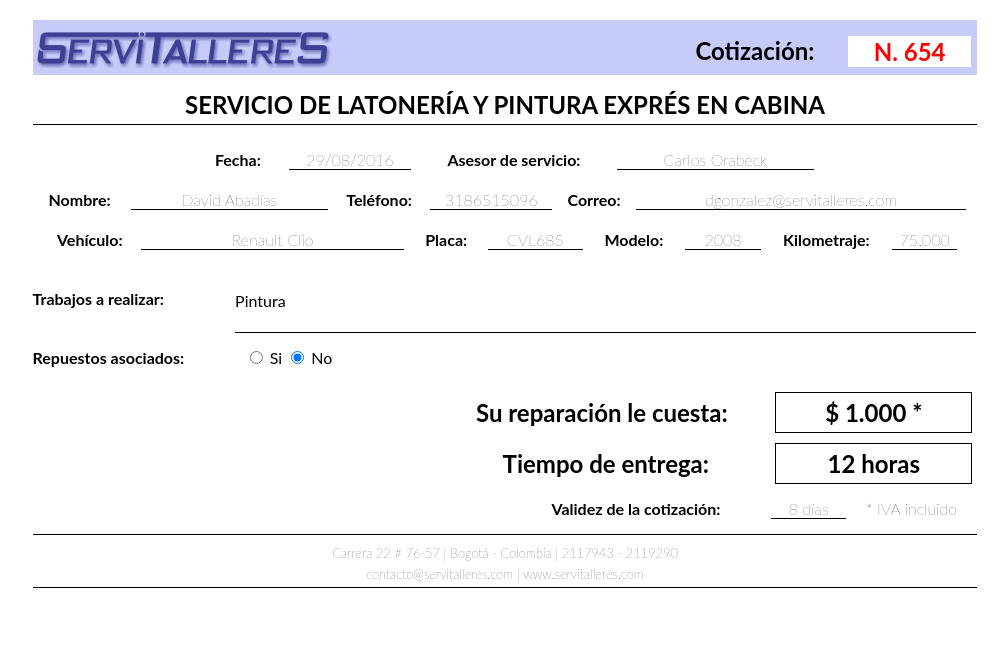
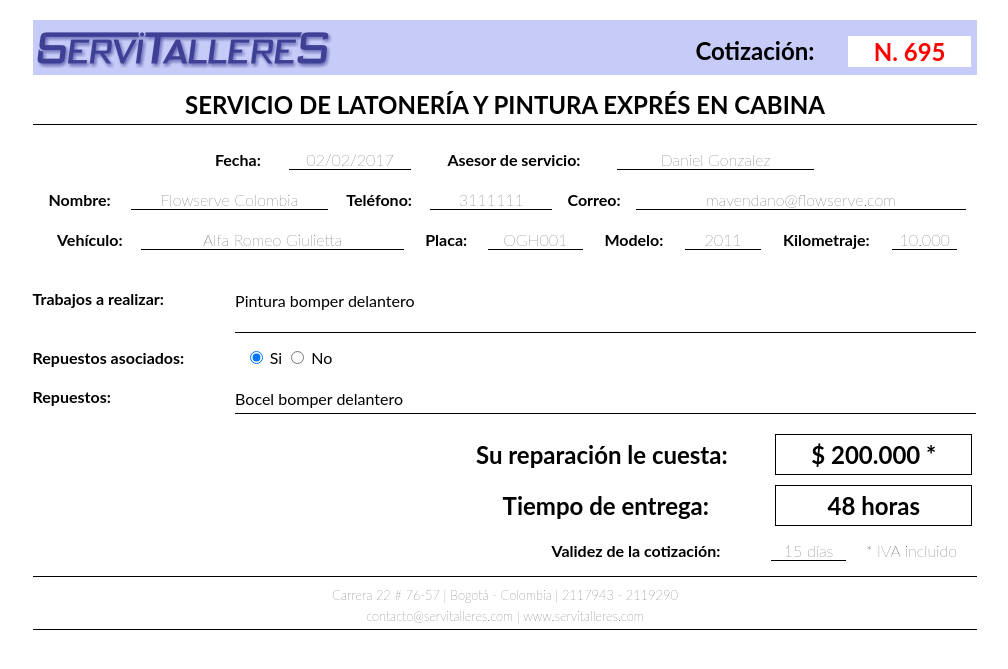
Before and after one commit to ogonzalez29/colision, a PHP site: page /colision/printce.html in a window 1280 px wide. Shown: the top 669 px of the page, without its empty margins (135-1143 px from the left). Run offline with PHP 8.4, Linux system fonts and the light colour scheme.

Commit message:
fixed two name make bug to select type of vehicle

```diff
--- a/index.php
+++ b/index.php
@@ -228,7 +228,7 @@ require_once 'save_data.php'; //Save input to database
 			$sql="select * from category "; // Query to collect data from table
 
 			foreach ($dbo->query($sql) as $row) {
-			echo "<option value=$row[category]>$row[category]</option>";
+			echo '<option value="'.htmlspecialchars($row['category']).'">'.htmlspecialchars($row['category']).'</option>';
 			}
 			?>
 			</select>
--- a/printce.html
+++ b/printce.html
@@ -17,7 +17,7 @@
 							<h2>Cotización:</h2>
 						</div>
 						<div style="float:right; text-align:center;" class="col-7">
-							<h2 style="border:1px solid white; color:red; background: white;">N. 654</h2>
+							<h2 style="border:1px solid white; color:red; background: white;">N. 695</h2>
 						</div>
 
 					</div>
@@ -34,13 +34,13 @@
 						<h3 style="font-weight:bold;">Fecha:</h3>
 					</div>
 					<div class="col-1_4">
-						<h3 style="border-bottom:1px solid black;">29/08/2016</h3>
+						<h3 style="border-bottom:1px solid black;">02/02/2017</h3>
 					</div>
 					<div class="col-3">
 						<h3 style="font-weight:bold;">Asesor de servicio:</h3>
 					</div>
 					<div class="col-3">
-						<h3 style="border-bottom:1px solid black;">Carlos Orabeck</h3>
+						<h3 style="border-bottom:1px solid black;">Daniel Gonzalez</h3>
 					</div>
 				</div>
 				<div style ="padding-right: 5px;" class="col-12">
@@ -48,19 +48,19 @@
 						<h3 style="font-weight:bold;">Nombre:</h3>
 					</div>
 					<div class="col-3">
-						<h3 style="border-bottom:1px solid black;">David Abadías</h3>
+						<h3 style="border-bottom:1px solid black;">Flowserve Colombia</h3>
 					</div>
 					<div class="col-1_2">
 						<h3 style="font-weight:bold;">Teléfono:</h3>
 					</div>
 					<div class="col-1_4">
-						<h3 style="border-bottom:1px solid black;">3186515096</h3>
+						<h3 style="border-bottom:1px solid black;">3111111</h3>
 					</div>
 					<div class="col-07">
 						<h3 style="font-weight:bold;">Correo:</h3>
 					</div>
 					<div class="col-6">
-						<h3 style="border-bottom:1px solid black;">dgonzalez@servitalleres.com</h3>
+						<h3 style="border-bottom:1px solid black;">mavendano@flowserve.com</h3>
 					</div>
 				</div>
 				<div style="text-align:center;" class="col-12">
@@ -68,25 +68,25 @@
 						<h3 style="font-weight:bold;">Vehículo:</h3>
 					</div>
 					<div class="col-4">
-						<h3 style="border-bottom:1px solid black;">Renault Clio</h3>
+						<h3 style="border-bottom:1px solid black;">Alfa Romeo Giulietta</h3>
 					</div>
 					<div class="col-07">
 						<h3 style="font-weight:bold;">Placa:</h3>
 					</div>
 					<div class="col-1_2">
-						<h3 style="border-bottom:1px solid black;">CVL685</h3>
+						<h3 style="border-bottom:1px solid black;">OGH001</h3>
 					</div>
 					<div class="col-1_2">
 						<h3 style="font-weight:bold;">Modelo:</h3>
 					</div>
 					<div class="col-07">
-						<h3 style="border-bottom:1px solid black;">2008</h3>
+						<h3 style="border-bottom:1px solid black;">2011</h3>
 					</div>
 					<div class="col-1_4">
 						<h3 style="font-weight:bold;">Kilometraje:</h3>
 					</div>
 					<div style="padding-right:10px;" class="col-07">
-						<h3 style="border-bottom:1px solid black;">75.000</h3>
+						<h3 style="border-bottom:1px solid black;">10.000</h3>
 					</div>
 				</div>
 				<div class="col-12">
@@ -95,7 +95,7 @@
 					</div>
 					<div style="text-align:justify; height:68px; line-height:68px; border-bottom:1px solid black;" class="col-9">
 						<div style="padding-top: 0;" class="col-12">
-							<span>Pintura</span>
+							<span>Pintura bomper delantero</span>
 						</div>
 					</div>
 				</div>
@@ -105,17 +105,17 @@
 					</div>
 					<div style="width:77.4%;" class="col-9">
 						<form action="">
-							<input type="radio" id="select" name="spare" value="1"> Si
-							<input type="radio" id="nonselect" name="spare" value="2"checked> No
+							<input type="radio" id="select" name="spare" value="1"checked> Si
+							<input type="radio" id="nonselect" name="spare" value="2"> No
 						</form>
 					</div>
 				</div>
-				<div id="repuestos" class="col-12" style=display:none;>
+				<div id="repuestos" class="col-12" style=display:block;>
 					<div style= "vertical-align:top;" class="col-3">
 						<h3 style="text-align:left; font-weight:bold;">Repuestos:</h3>
 					</div>
 					<div style="text-align:justify; height:32px; line-height:30px; border-bottom:1px solid black;" class="col-9">
-						<span>Bocel</span>
+						<span>Bocel bomper delantero</span>
 					</div>
 				</div>
 			</div>
@@ -125,7 +125,7 @@
 						<h2>Su reparación le cuesta:</h2>
 					</div>
 					<div style="border:1px solid black;" class="col-3">
-						<h2>$ 1.000 *</h2>
+						<h2>$ 200.000 *</h2>
 					</div>
 				</div>
 				<div style="text-align:right; padding-right:5px;" class="col-12">
@@ -133,7 +133,7 @@
 						<h2>Tiempo de entrega:</h2>
 					</div>
 					<div style="border:1px solid black;" class="col-3">
-						<h2>12 horas</h2>
+						<h2>48 horas</h2>
 					</div>
 				</div>
 				<div style="text-align:right; padding-right:5px;" class="col-12">
@@ -141,7 +141,7 @@
 						<h3 style="font-weight:bold;">Validez de la cotización:</h3>
 					</div>
 					<div class="col-07">
-						<h3 style="border-bottom:1px solid black;">8 días</h3>
+						<h3 style="border-bottom:1px solid black;">15 días</h3>
 					</div>
 					<div class="col-1_4">
 						<h3>* IVA incluido</h3>
```
Also changed, not shown: dd.php (+4 -4 lines).
